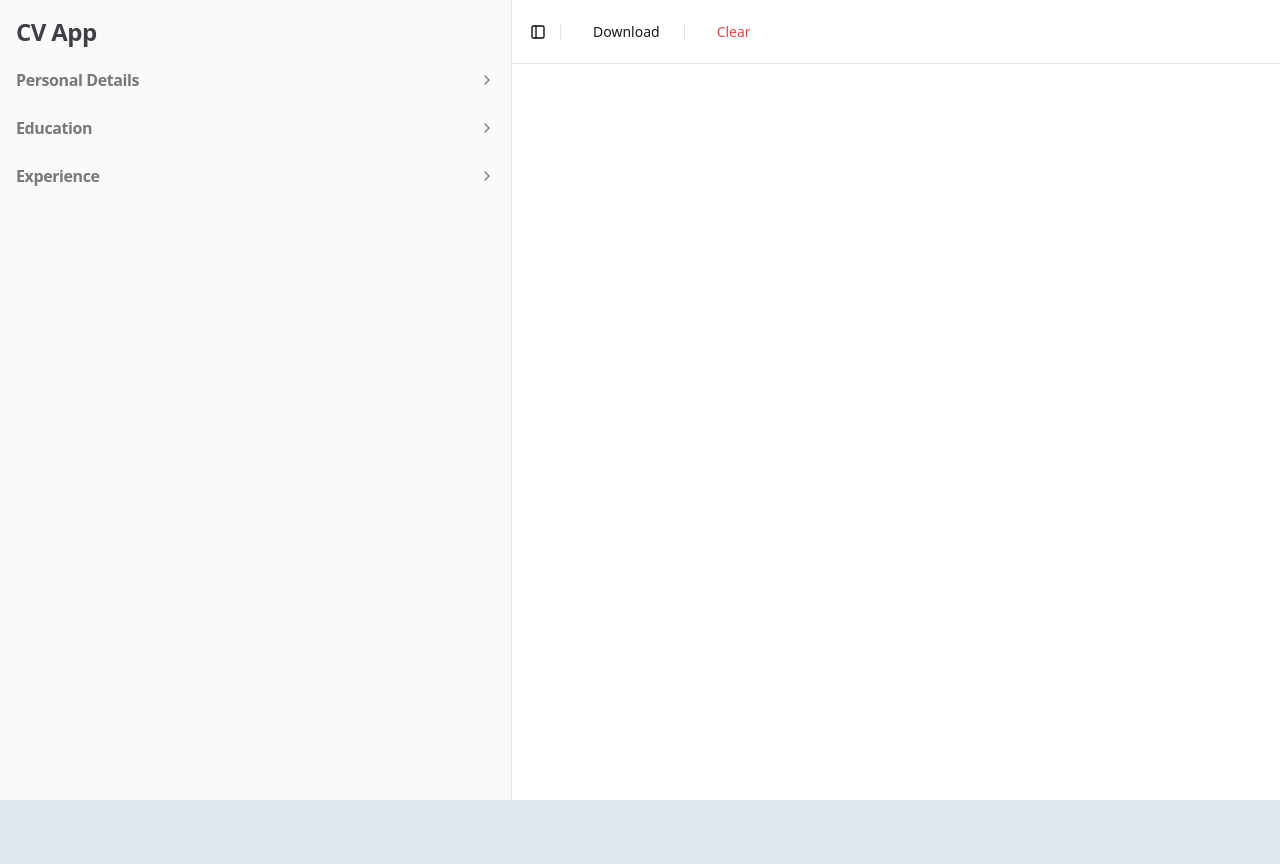
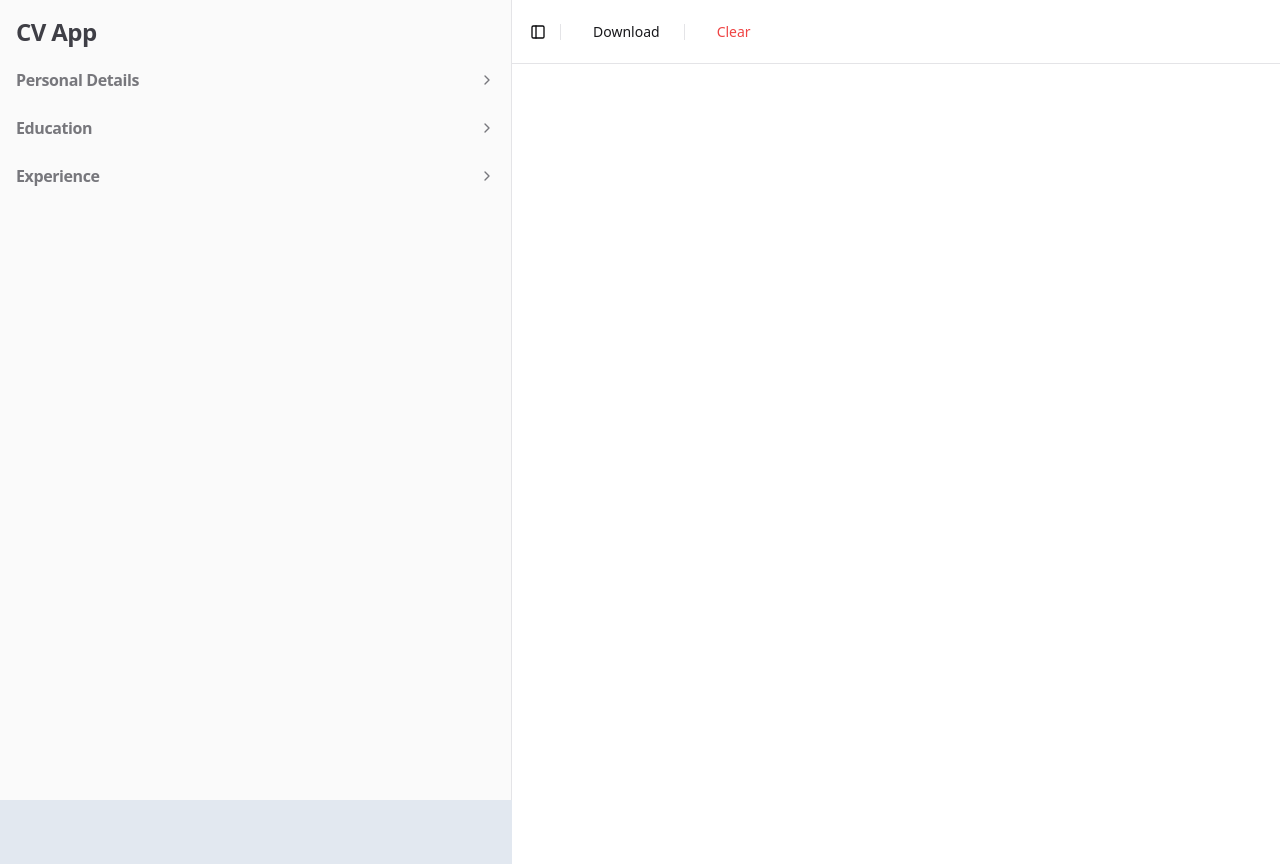
Before and after one commit to Emerson-Kelly/cv-app, a React (Vite) app: page / in a window 1280 px wide. Before the commit the page ends 800 px from the top, so only its background shows below. Built offline with nearby package versions, Linux system fonts and the light colour scheme.

Commit message:
Update Styling to Append Components to the Top of The Document

```diff
--- a/src/App.jsx
+++ b/src/App.jsx
@@ -163,7 +163,7 @@ function App() {
           onClear={handleClearData}
         />
         </header>
-        <div className="max-w-[816px] m-auto w-full bg-white">
+        <div className="max-w-[816px] m-auto w-full bg-white h-screen">
           <div className="p-4" id="personal-details-container">
             {personalDetailsData ? (
               <PersonalDetailsSubmission data={personalDetailsData} onClear={handleClearData} />
```
